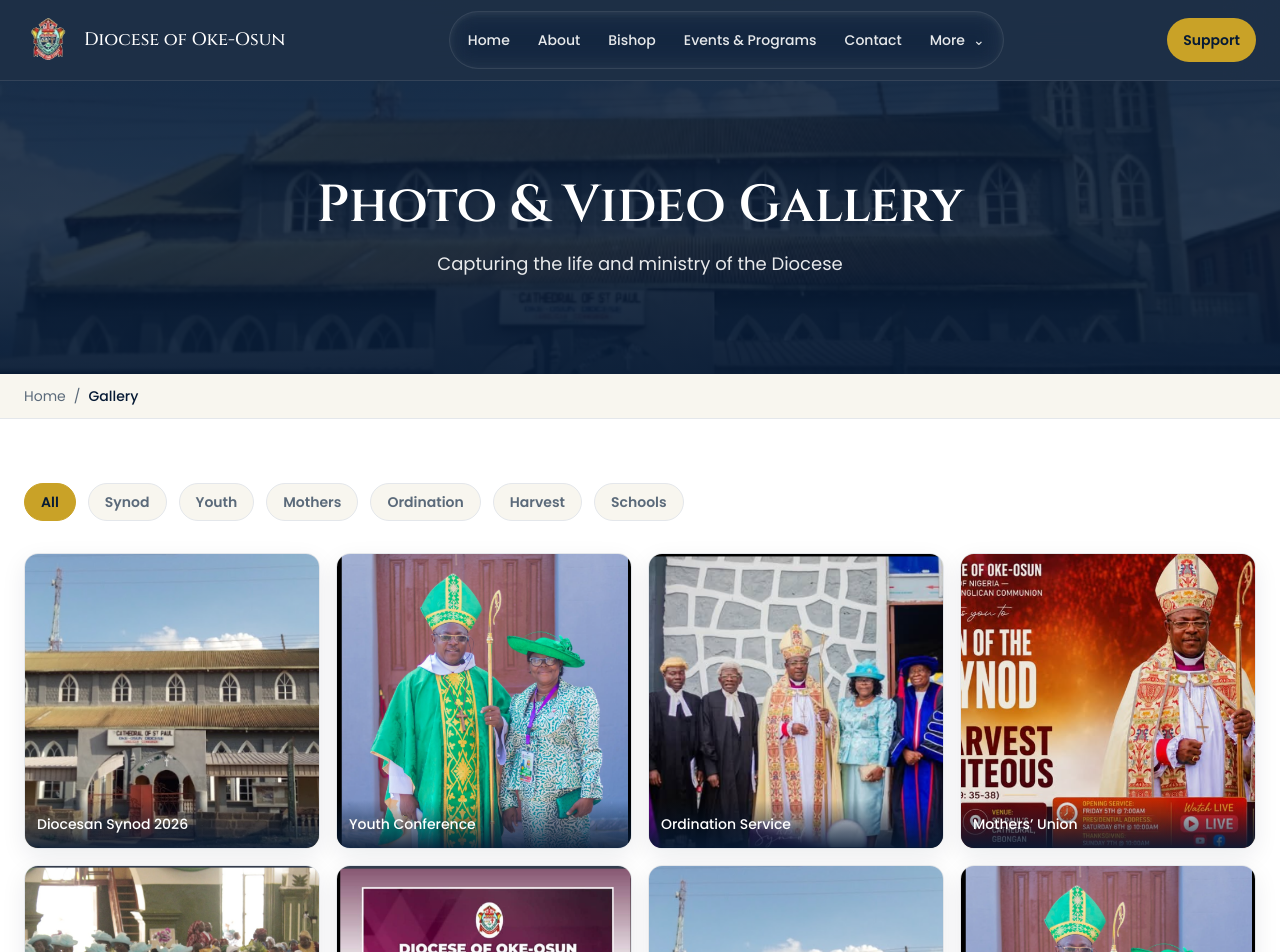
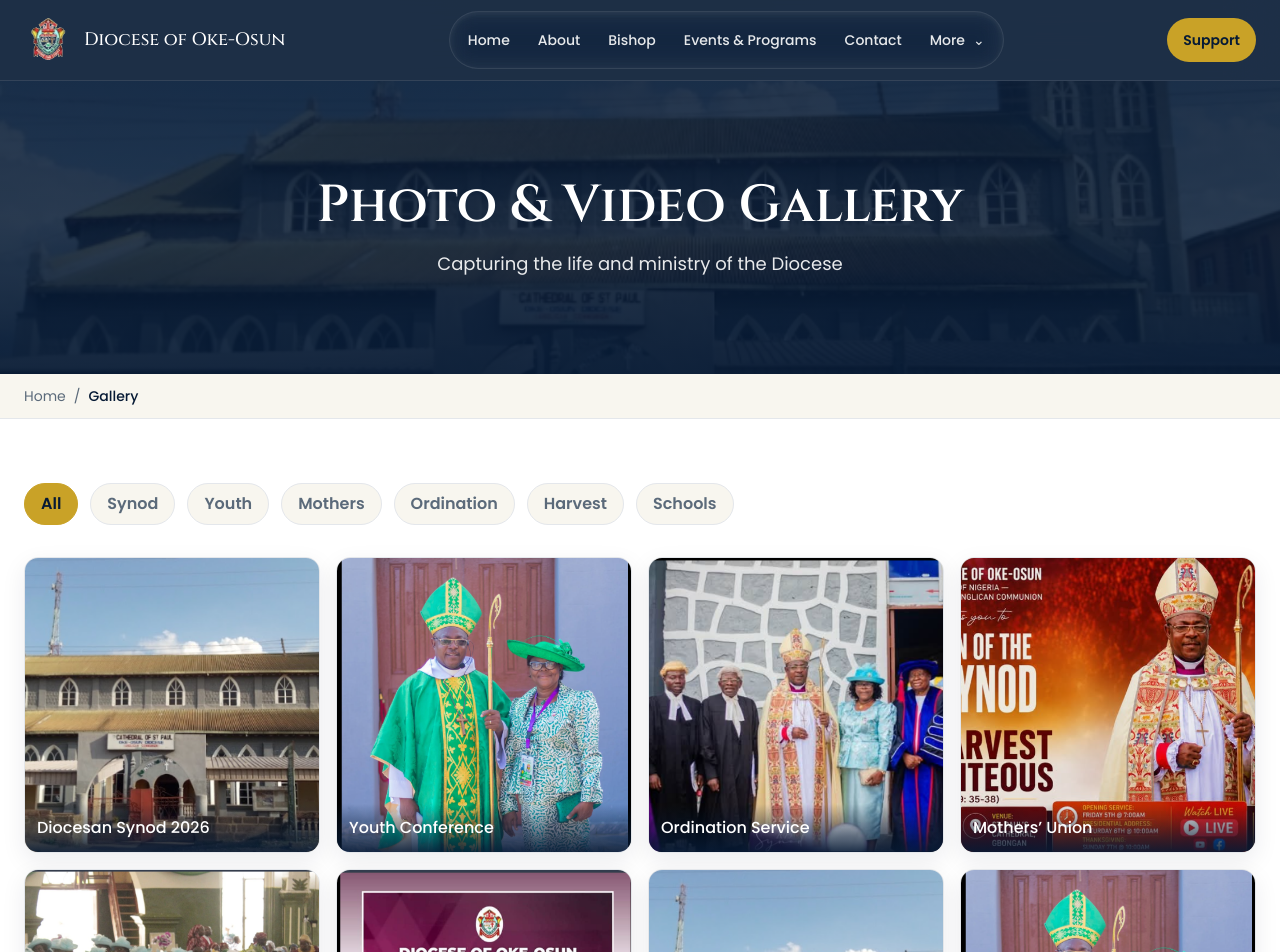
Before and after one commit to Tioluwanim/Oke-Osun-Diocesan-Application, a Next.js app: page /gallery in a window 1280 px wide. Shown: the top 952 px of the page. Built offline with nearby package versions, Linux system fonts and the light colour scheme.

Commit message:
Increase font size for gallery labels and titles

```diff
--- a/app/gallery/page.tsx
+++ b/app/gallery/page.tsx
@@ -24,7 +24,7 @@
       <Breadcrumbs items={[{ label: 'Home', href: '/' }, { label: 'Gallery' }]} />
       <section className="section bg-white">
         <div className="container-diocese">
-          <div className="mb-8 flex flex-wrap gap-3 text-sm font-semibold text-navy">
+          <div className="mb-8 flex flex-wrap gap-3 text-base font-semibold text-navy">
             {['All', 'Synod', 'Youth', 'Mothers', 'Ordination', 'Harvest', 'Schools'].map((label, index) => (
               <span key={label} className={`rounded-full border px-4 py-2 ${index === 0 ? 'border-gold bg-gold text-navy' : 'border-line bg-cream text-ink-muted'}`}>
                 {label}
@@ -44,7 +44,7 @@
                   className="object-cover transition-transform duration-500 ease-diocese-ease group-hover:scale-105"
                 />
                 <div className="absolute inset-x-0 bottom-0 bg-gradient-to-t from-navy/90 to-transparent p-3">
-                  <span className="text-sm font-medium text-white">{item.title}</span>
+                  <span className="text-base font-medium text-white">{item.title}</span>
                 </div>
               </div>
             ))}
```
